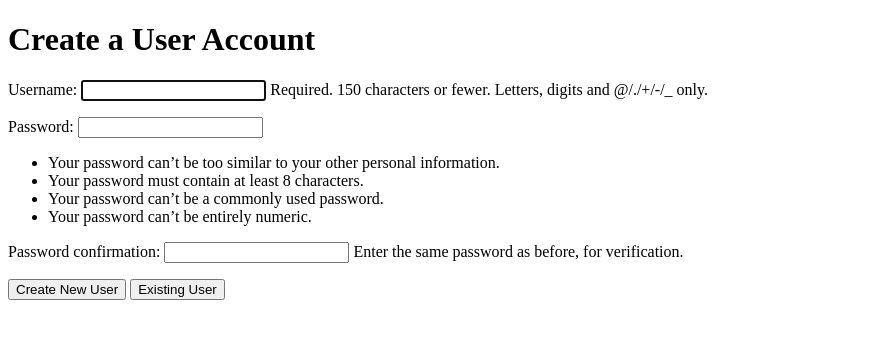
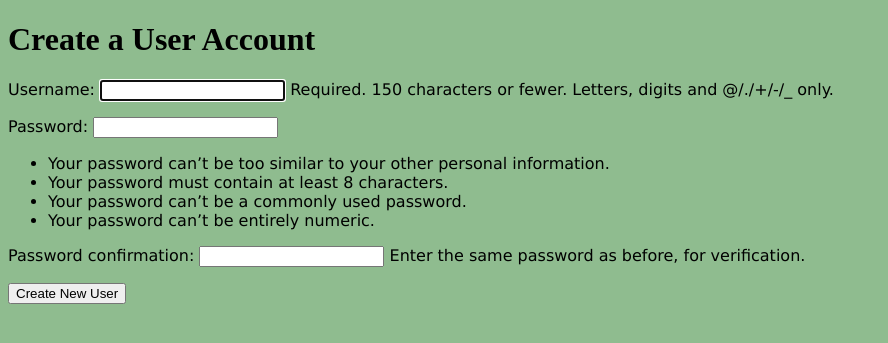
Before and after one commit to momentum-team-4/django-final-project-jacqueline-harrison, a Django app: page /accounts/create/ in a window 1280 px wide. Shown: the top 343 px of the page, without its empty margins (0-888 px from the left). Run offline with Django 3.2, Linux system fonts and the light colour scheme.

Commit message:
form is working and links are all working

```diff
--- /dev/null
+++ b/static/css/style.css
@@ -0,0 +1,13 @@
+body {
+    background-color: darkseagreen;
+    padding: 0;
+}
+
+h2 {
+    font-style: oblique;
+    font-family: fantasy;
+}
+
+form {
+    font-family: 'Lucida Sans', 'Lucida Sans Regular', 'Lucida Grande', 'Lucida Sans Unicode', Geneva, Verdana, sans-serif
+}
--- a/templates/base.html
+++ b/templates/base.html
@@ -4,6 +4,7 @@
 <html lang="en">
 <head>
   <meta charset="UTF-8">
+  <link rel='stylesheet' href="{% static 'css/style.css' %}">
   <meta name="viewport" content="width=device-width, initial-scale=1">
   <title>Notes</title>
 </head>
--- a/templates/habits/all_habits.html
+++ b/templates/habits/all_habits.html
@@ -4,7 +4,7 @@
 <h2>All Habits</h2>
 
     {% for habit in habits %}
-    <p><a href="{% url 'all_habits' pk=habit.pk %}">{{habit.goal}}</a></p>
+    <p><a href="{% url 'display_habit' pk=habit.pk %}">{{habit.goal}}</a></p>
     {% endfor %}
     <p><a href="{% url 'add_habit' %}"> Add a New Habit</a></p>
 
--- a/templates/users/create_user.html
+++ b/templates/users/create_user.html
@@ -10,7 +10,6 @@
 {{ form.as_p }}
 
 <input type="submit" value="Create New User">
-<input type ="submit" value="Existing User">
 
 </form>
 {% endblock %}
```
Also changed, not shown: habitapp/views.py (+17 -15 lines), templates/habits/display_habit.html (+7 -5 lines), static/java.js (added).
